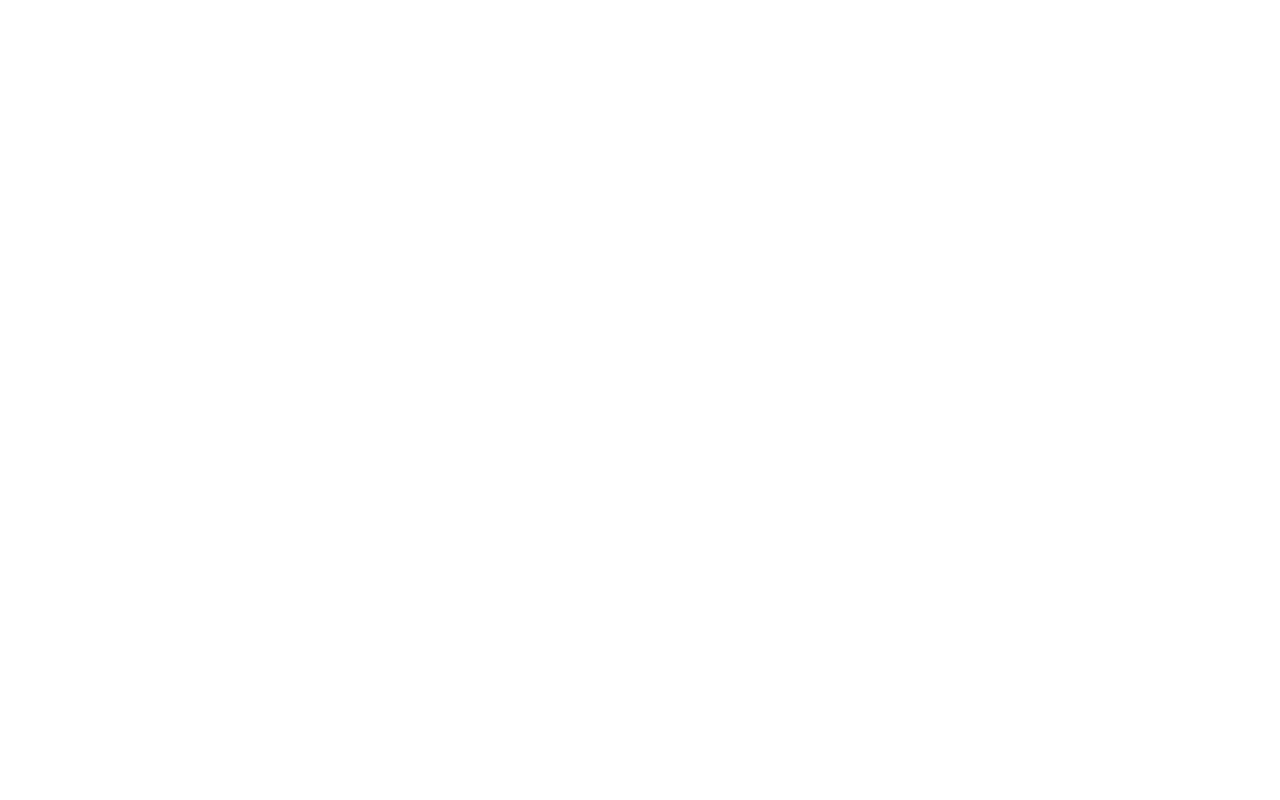
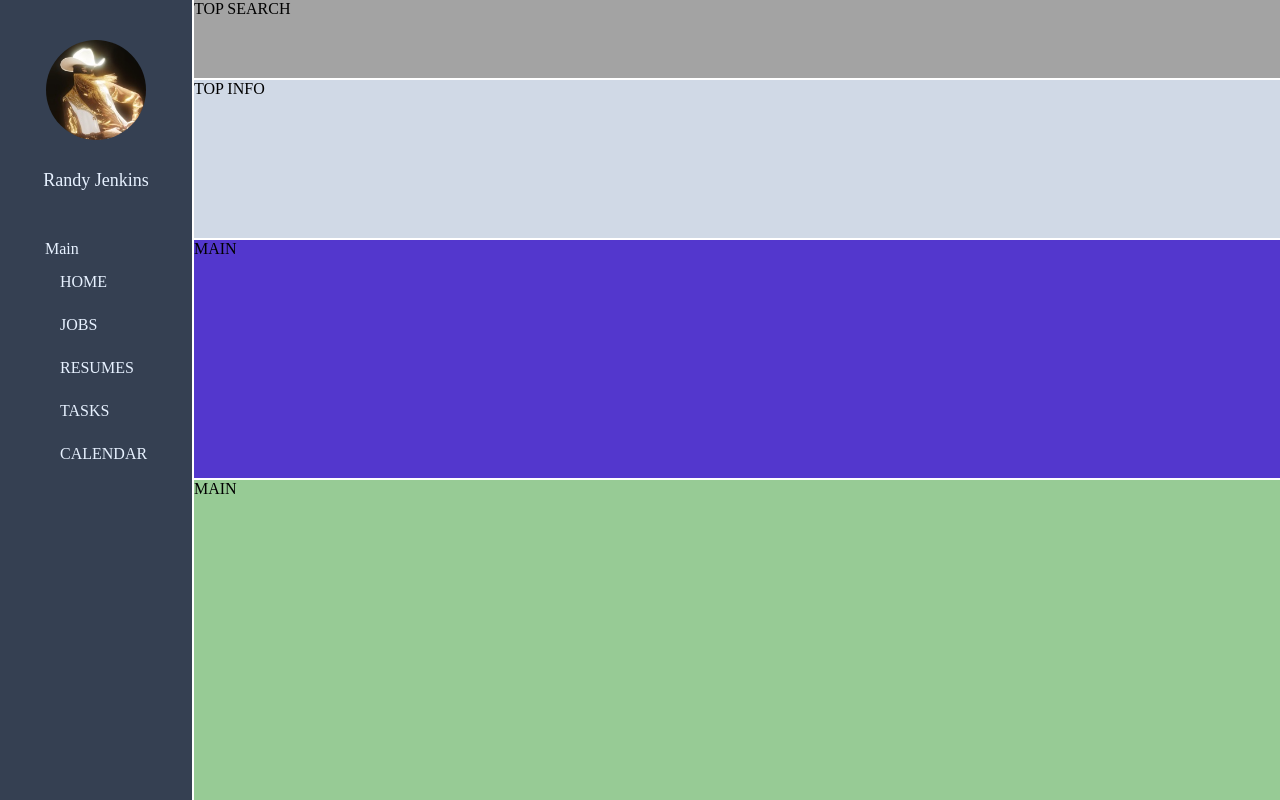
Before and after one commit to jfarelli/static-comp-round-2, a plain HTML site: page index.html in a window 1280 px wide. Drawn offline with Linux system fonts and the light colour scheme.

Commit message:
Added image and started styling

```diff
--- a/index.html
+++ b/index.html
@@ -4,18 +4,33 @@
     <meta charset="UTF-8">
     <meta http-equiv="X-UA-Compatible" content="IE=edge">
     <meta name="viewport" content="width=device-width, initial-scale=1.0">
-    <title>Document</title>
+    <link rel="stylesheet" href="styles.css">
+    <title>Static Comp</title>
 </head>
 <body>
     <div class="body-container">
 
-        <div class="side-container"></div>
+        <aside class="side-container">
+            <img src="./images/cowboy.png" class="cowboy" alt="">
+            <p class="cowboy-name">Randy Jenkins</p>
+            <li style="display: inline;">Main
+                <p>HOME</p>
+                <p>JOBS</p>
+                <p>RESUMES</p>
+                <p>TASKS</p>
+                <p>CALENDAR</p>
+            </li>
+        </aside>
 
-        <div class="top-search-container"></div>
+        <div class="top-search-container">TOP SEARCH</div>
 
-        <div class="top-info-container"></div>
+        <div class="top-info-container">TOP INFO</div>
 
-        <div class="main-container"></div>
+        <div class="mid-container">MAIN</div>
+
+        <div class="bottom-container">MAIN</div>
+
+
 
     </div>
 </body>
--- a/styles.css
+++ b/styles.css
@@ -1,32 +1,89 @@
-*, *::after, *::before {
+* {
     box-sizing: border-box;
-    position: relative;
-}
-
-* {
-    border: 1px solid red;
     margin: 0;
     padding: 0;
 }
 
+*, *::after, *::before {
+    box-sizing: inherit;
+    position: relative;
+}
+
 html, body {
-    background-image: darksalmon;
+    height: 100%;
+    width: 100%;
+    margin: 0;
+}
+
+li {
+    display: flex;
+    justify-content: center;
+    align-items: center;
+    position: absolute;
+    transform: translateY(15rem);
+    /* transform: translateX(1rem); */
+    margin-left: 45px;
+    color: #e7f1ff;
+}
+
+p {
+    margin: 5px;
+    padding: 10px;
+    color: #e7f1ff;
 }
 
 .body-container {
     display: grid;
-    grid-template-columns: repeat(6, 1fr);
-    grid-template-rows: repeat(6, 1fr);
-    grid-column-gap: 3px;
-    grid-row-gap: 3px;
-}
+    justify-items: stretch;
+    grid-template-columns: 15% repeat(4, 1fr);
+    grid-template-rows: repeat(10, 1fr);
+    grid-column-gap: 2px;
+    grid-row-gap: 2px;
+    height: 100vh;
+    width: 100vw;
+ }
 
-.side-container {
-    border: 1px solid red;
-}
+ .side-container {
+    background-color: rgb(53,64,82);
+    display: grid;
+    justify-content: center;
+    grid-area: 1 / 1 / 12 / 2;
+ }
 
-/* <div class="top-search-container"></div> */
+.top-search-container {
+    background-color: #a3a3a3;
+    grid-area: 1 / 2 / 2 / 6;
+ }
 
-/* <div class="top-info-container"></div> */
+.top-info-container {
+    background-color: #d0d9e6;
+    grid-area: 2 / 2 / 4 / 6;
+ }
 
-/* <div class="main-container"></div> */
+.mid-container {
+    background-color: #5337cd;
+    grid-area: 4 / 2 / 7 / 6;
+ }
+
+.bottom-container {
+    background-color: #97cb95;
+    grid-area: 7 / 2 / 12 / 6;
+ }
+
+ .cowboy {
+    display: flex;
+    justify-self: center;
+    border-radius: 50%;
+    height: 100px;
+    width: 100px;
+    margin-top: 2.5rem;
+ }
+
+ .cowboy-name {
+    display: flex;
+    justify-self: center;
+    position: absolute;
+    font-size: 18px;
+    color: #e7f1ff;
+    margin-top: 10rem;
+ }
```
Also changed, not shown: images/cowboy.png (added).
